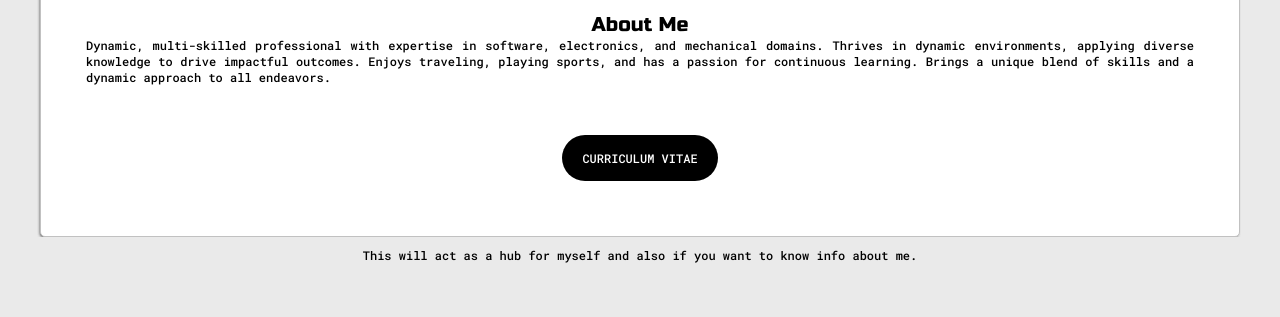
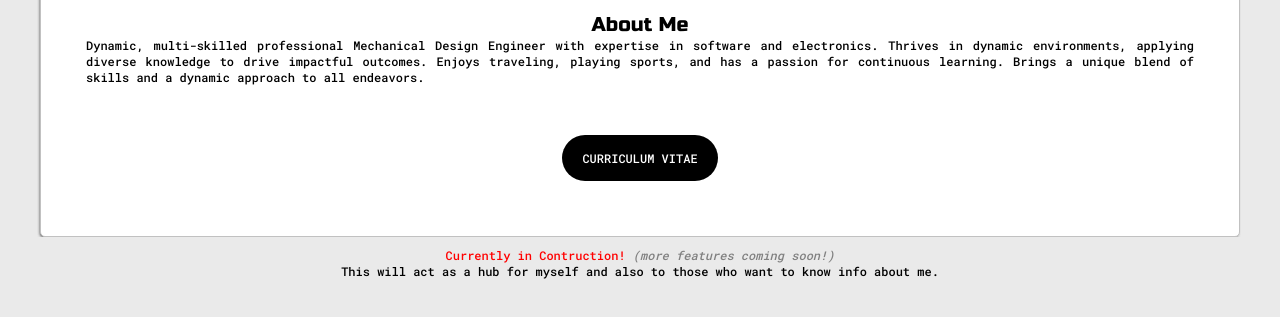
Before and after one commit to Acho087/Acho087.github.io, a website: page index.html in a window 1280 px wide. Shown: the part 445-762 px from the top of the page. Drawn offline with Linux system fonts and the light colour scheme.

Commit message:
update footer

```diff
--- a/index.html
+++ b/index.html
@@ -52,7 +52,7 @@
               About Me
             </h5>
             <p>
-              Dynamic, multi-skilled professional with expertise in software, electronics, and mechanical domains.
+              Dynamic, multi-skilled professional Mechanical Design Engineer with expertise in software and electronics.
               Thrives in dynamic environments, applying diverse knowledge to drive impactful outcomes. Enjoys traveling,
               playing sports, and has a passion for continuous learning. Brings a unique blend of skills and a dynamic
               approach to all endeavors. </p>
@@ -69,7 +69,8 @@
 
   <section class="bottom">
     <div class="main-container">
-       This will act as a hub for myself and also if you want to know info about
+       <a style="color: red;"> Currently in Contruction! </a><a style="font-style: italic; color: grey;">(more features coming soon!) </a><br>
+       This will act as a hub for myself and also to those who want to know info about
        me.
     </div>
   </section>
```
